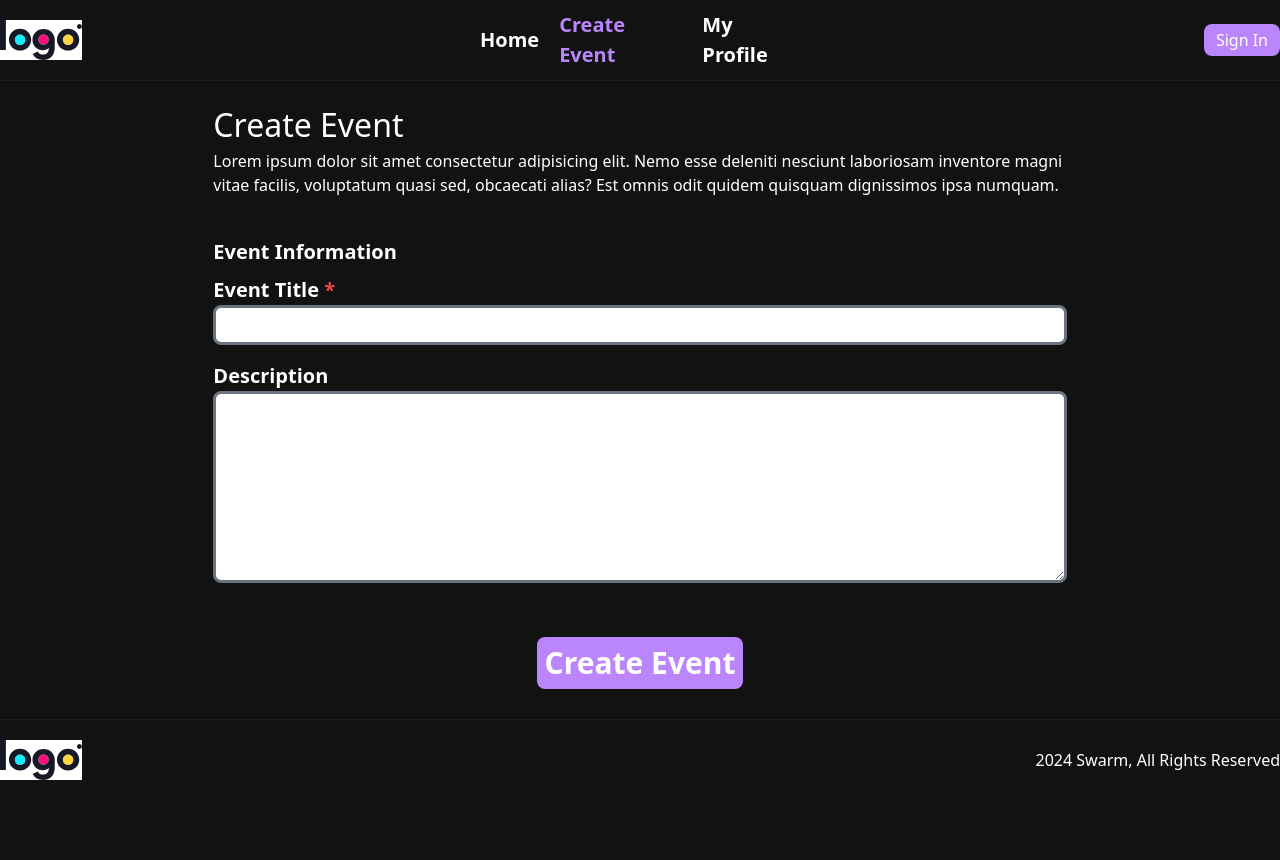
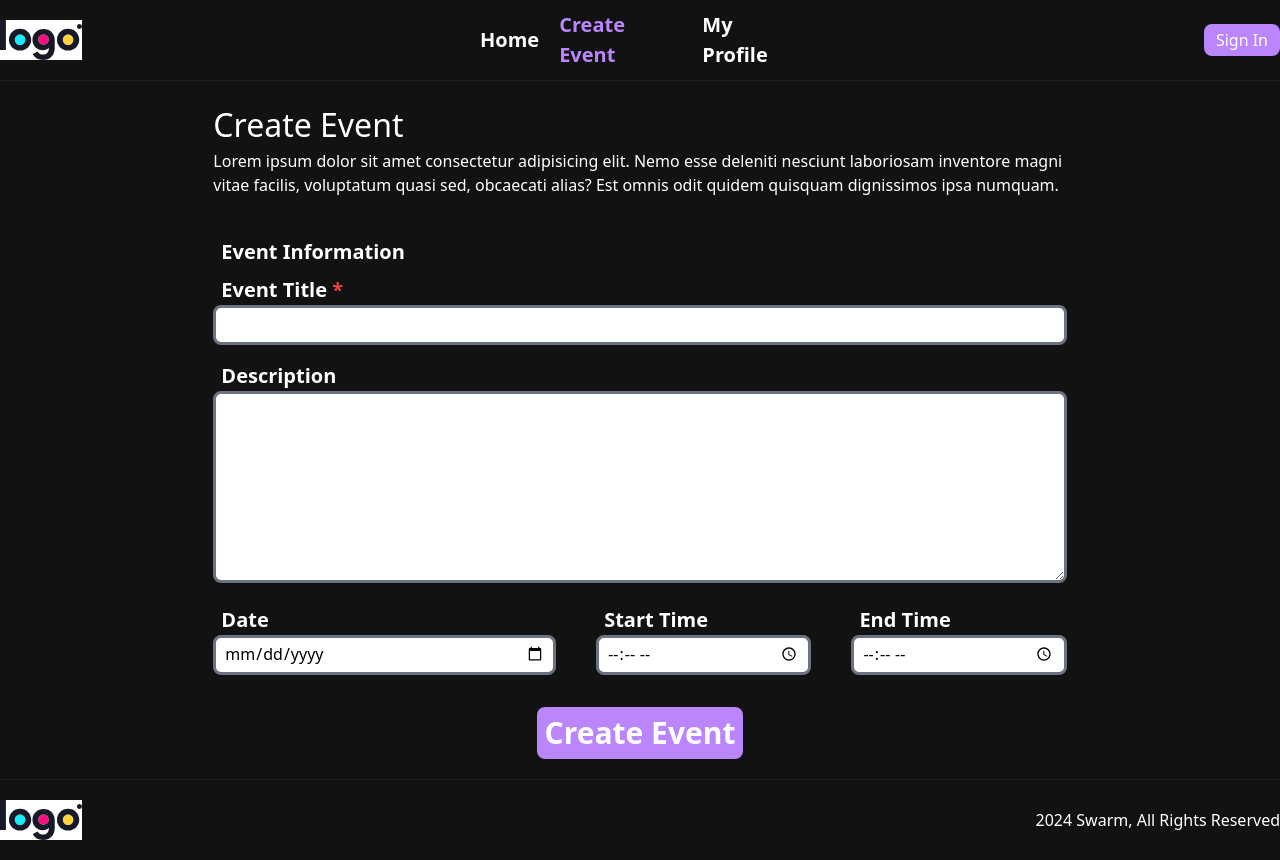
Before and after one commit to ScaiaAguinaga/swarm-event-manager, a Next.js app: page /events/create in a window 1280 px wide. Before the commit the page ends 800 px from the top, so only its background shows below. Built offline with nearby package versions, Linux system fonts and the light colour scheme; no server answers.

Commit message:
Adjusted event data object and added date inputs for create event page

```diff
--- a/app/(root)/events/create/page.tsx
+++ b/app/(root)/events/create/page.tsx
@@ -2,6 +2,7 @@
 
 import { IEvent } from "@/lib/mongodb/models/event.model";
 import { useState } from "react";
+import { start } from "repl";
 
 const CreateEventForm = () => {
   const [eventData, setEventData] = useState<Partial<IEvent>>({
@@ -10,19 +11,16 @@ const CreateEventForm = () => {
     location: "",
     createdAt: new Date(),
     imageUrl: "",
-    startDateTime: new Date(),
-    endDateTime: new Date(),
+    date: "",
+    startTime: "",
+    endTime: "",
     price: "",
     isFree: false,
     // category: { type: Schema.Types.ObjectId, ref: "Category" },
     // organizer: { type: Schema.Types.ObjectId, ref: "Organizer" },
   });
 
-  // Flags for required fields - false = not triggered, true = triggered
-  const [requiredFields, setRequiredFields] = useState({
-    title: false,
-  });
-
+  // API call to create on database
   const handleSubmit = async () => {
     try {
       // Check for required attributes
@@ -40,11 +38,18 @@ const CreateEventForm = () => {
     }
   };
 
+  // Flags for required fields - false = not triggered, true = triggered
+  const [requiredFields, setRequiredFields] = useState({
+    title: false,
+  });
+
+  // Function to update Date object based on date and time input
+
   return (
     <section className="px-10 text-left md:flex md:flex-col md:items-center md:px-0">
-      {/* <h1>{JSON.stringify(eventData)}</h1> */}
+      {/* <p>{JSON.stringify(eventData)}</p> */}
       <form className="md:w-2/3">
-        <h1>Create Event</h1>
+        <h1 className="font-semi-bold">Create Event</h1>
         <p className="mb-10">
           Lorem ipsum dolor sit amet consectetur adipisicing elit. Nemo esse
           deleniti nesciunt laboriosam inventore magni vitae facilis, voluptatum
@@ -83,12 +88,61 @@ const CreateEventForm = () => {
             </label>
             <textarea
               id="event-description"
-              className="event-form-input h-20 w-full py-2 md:h-32 lg:h-48"
+              className="event-form-input h-20 w-full py-1 md:h-32 md:py-2 lg:h-48"
               value={eventData.description}
               onChange={(e) =>
                 setEventData({ ...eventData, description: e.target.value })
               }
             />
+          </div>
+
+          {/* Event date, start time, and end time */}
+          <div className="gap-x grid w-full grid-cols-2 gap-x-10 gap-y-4 md:grid-cols-7">
+            {/* Date */}
+            <div className="col-span-2 flex flex-col md:col-span-3">
+              <label htmlFor="event-date" className="event-form-label">
+                Date
+              </label>
+              <input
+                id="event-date"
+                type="date"
+                className="event-form-input"
+                value={eventData.date}
+                onChange={(e) =>
+                  setEventData({ ...eventData, date: e.target.value })
+                }
+              />
+            </div>
+            {/* Start Time */}
+            <div className="flex flex-col md:col-span-2">
+              <label htmlFor="event-start-time" className="event-form-label">
+                Start Time
+              </label>
+              <input
+                id="event-start-time"
+                type="time"
+                className="event-form-input"
+                value={eventData.startTime}
+                onChange={(e) =>
+                  setEventData({ ...eventData, startTime: e.target.value })
+                }
+              />
+            </div>
+            {/* End Time */}
+            <div className="flex flex-col md:col-span-2">
+              <label htmlFor="event-end-time" className="event-form-label">
+                End Time
+              </label>
+              <input
+                id="event-end-time"
+                type="time"
+                className="event-form-input"
+                value={eventData.endTime}
+                onChange={(e) =>
+                  setEventData({ ...eventData, endTime: e.target.value })
+                }
+              />
+            </div>
           </div>
         </fieldset>
       </form>
--- a/app/globals.css
+++ b/app/globals.css
@@ -17,11 +17,11 @@
   }
 
   .event-form-label {
-    @apply text-[18px] font-semibold sm:text-[20px];
+    @apply text-[18px] font-semibold sm:text-[20px] ml-1 md:ml-2;
   }
 
   .event-form-input {
-    @apply min-h-10 rounded-lg border-[3px] border-gray-500 px-2 pb-[2px] text-[14px] text-black outline-none focus:border-primary sm:text-[16px];
+    @apply min-h-10 rounded-lg border-[3px] border-gray-500 px-1 pb-[2px] text-[14px] text-black outline-none focus:border-primary sm:text-[16px] md:px-2;
   }
 
   h1 {
--- a/lib/mongodb/models/event.model.ts
+++ b/lib/mongodb/models/event.model.ts
@@ -7,8 +7,9 @@ export interface IEvent extends Document {
   location?: string;
   createdAt: Date;
   imageUrl?: string;
-  startDateTime: Date;
-  endDateTime: Date;
+  date: string;
+  startTime: string; // "HH:mm" format
+  endTime: string; // "HH:mm" format
   price?: string;
   isFree: boolean;
   // category?: { _id: string; name: string };
@@ -21,8 +22,9 @@ const EventSchema = new Schema<IEvent>({
   location: { type: String, required: false },
   createdAt: { type: Date, default: Date.now },
   imageUrl: { type: String, required: false },
-  startDateTime: { type: Date, default: Date.now },
-  endDateTime: { type: Date, default: Date.now },
+  date: { type: String, required: false },
+  startTime: { type: String, required: false }, // Event start time (HH:mm)
+  endTime: { type: String, required: false }, // Event end time (HH:mm)
   price: { type: String, required: false },
   isFree: { type: Boolean, default: false },
   // category: { type: Schema.Types.ObjectId, ref: "Category" },
```
